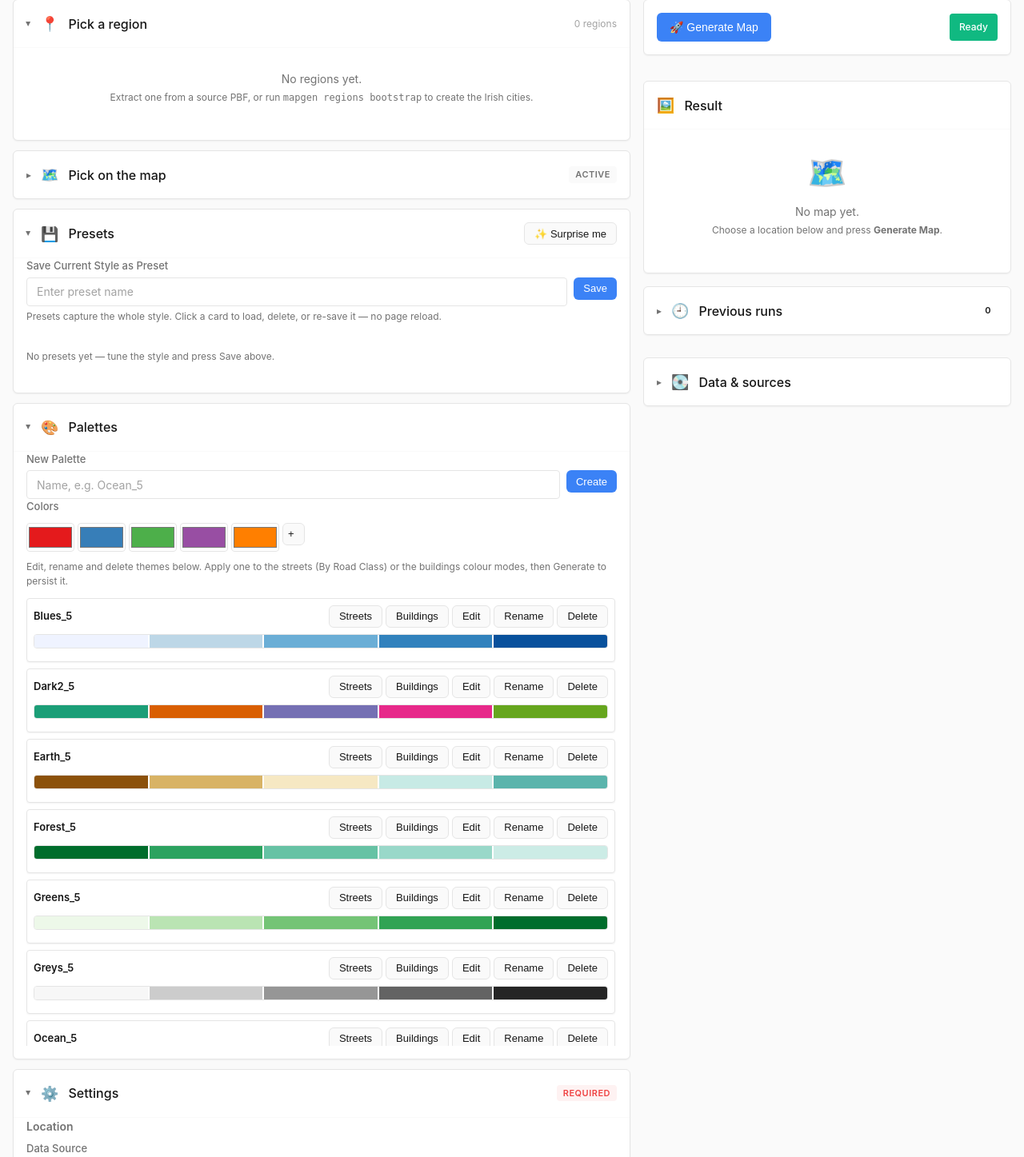
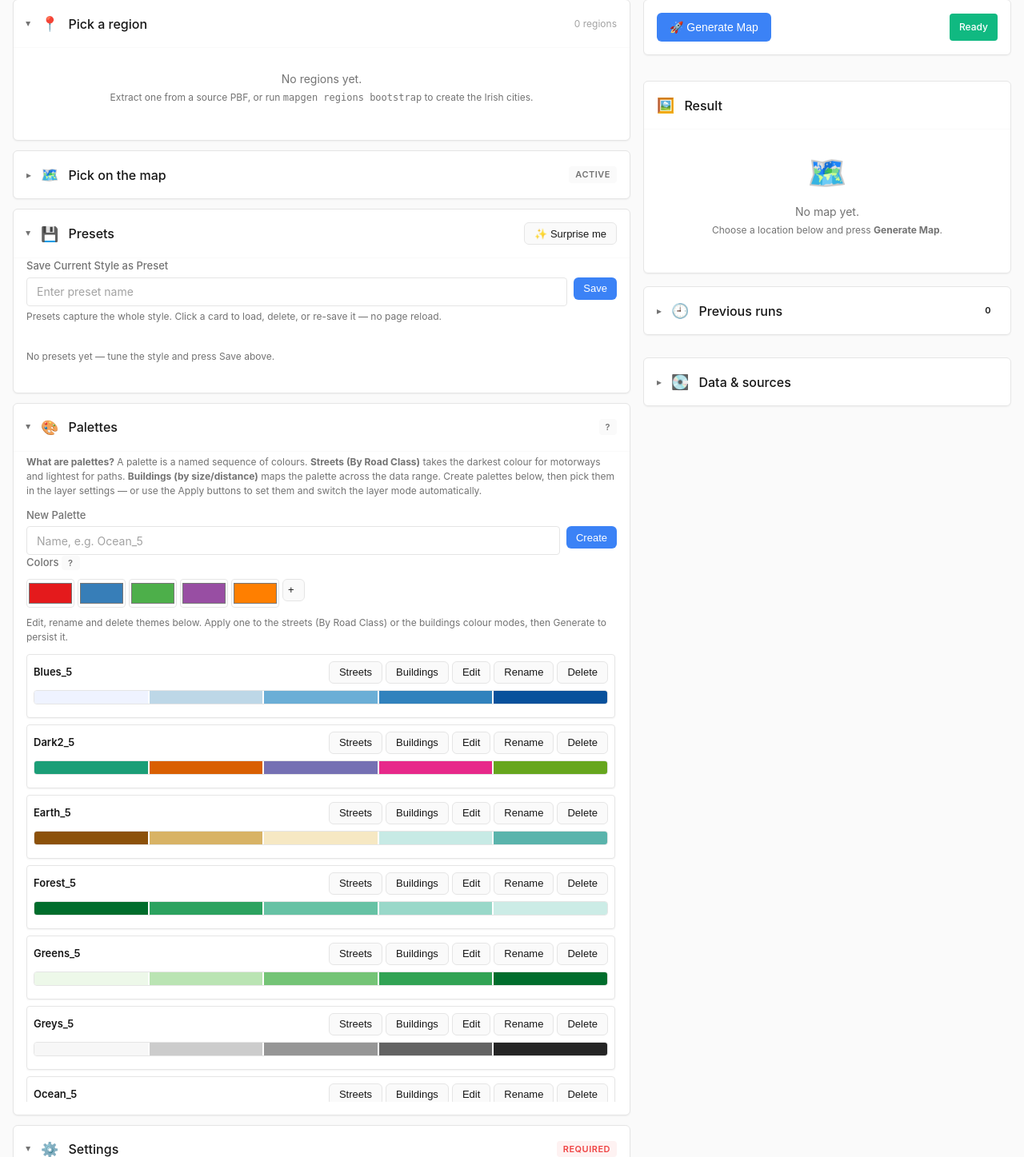
Before and after one commit to frankwoconnor/map_generator, a Flask app: page / in a window 1280 px wide. Shown: the part 102-1549 px from the top of the page at 80% size. Run offline with Flask 3, Linux system fonts and the light colour scheme; data that the repository does not hold is empty.

Commit message:
Fix water layer artifacts and improve UI tooltips/job tracking
Water layer fixes:
- Fix geometry repair in fetch.py: use shapely.make_valid() instead of buffer(0) for polygons to avoid triangular wedge artifacts from bad ring closures
- Filter out river centerlines (waterway=river) that overlap with river polygons (water=river) to prevent misaligned double-rendering
- Add 1% bbox buffer for water layer to prevent blunt clipping of river polygons at map edge

UI improvements:
- Add CSS tooltip system (data-tooltip attribute) with hover/focus support
- Add tooltips to Advanced Settings section (Simplify Tolerance, Min Size, Hatch Pattern)
- Add tooltips to Palettes section, Street/Building color modes, Variable widths
- Improve palette gallery: show 'in use by' hint listing which layers use each palette
- Add clearer palette section explanation

Job tracking fixes:
- Add SSE fallback polling (2s interval) in trackJob() if SSE fails or connects slowly
- Add 5s safety net to start polling if SSE never connects
- Add manual 'Refresh results' button to job panel
- Make refreshResultAndGallery() report errors when showErrors=true

All 130 tests pass.

```diff
--- a/static/app.js
+++ b/static/app.js
@@ -633,6 +633,39 @@ function initAsyncGeneration() {
             } catch (err) { /* server will notice the job end either way */ }
         });
     }
+
+    const refreshBtn = document.getElementById('job-refresh');
+    if (refreshBtn) {
+        refreshBtn.addEventListener('click', async () => {
+            if (!currentJobId) return;
+            refreshBtn.disabled = true;
+            refreshBtn.textContent = '⟳ Checking…';
+            try {
+                // Fetch latest job status
+                const resp = await fetch(`/api/jobs/${currentJobId}`);
+                const data = await resp.json();
+                if (resp.ok && data.success) {
+                    const job = data.job;
+                    setJobStatusLabel(job.status);
+                    if (job.status === 'done') {
+                        await refreshResultAndGallery(true);
+                        refreshBtn.hidden = true;
+                    } else if (job.status === 'error' || job.status === 'cancelled') {
+                        refreshBtn.textContent = '⟳ Refresh results';
+                        refreshBtn.disabled = false;
+                    } else {
+                        // Still running
+                        refreshBtn.textContent = '⟳ Refresh results';
+                        refreshBtn.disabled = false;
+                    }
+                }
+            } catch (err) {
+                showAlert('Refresh failed: ' + err.message);
+                refreshBtn.textContent = '⟳ Refresh results';
+                refreshBtn.disabled = false;
+            }
+        });
+    }
 }
 
 function validateLocationInputs(form) {
@@ -664,6 +697,18 @@ async function trackJob(jobId, handleTerminal) {
     const terminalHandler = handleTerminal || handleJobTerminal;
     const log = getJobLog();
     let lastSeq = 0;
+    let pollTimer = null;
+    let sseClosed = false;
+    let terminalCalled = false;
+
+    const callTerminal = (msg) => {
+        if (terminalCalled) return;
+        terminalCalled = true;
+        if (pollTimer) clearInterval(pollTimer);
+        terminalHandler(msg);
+    };
+
+    // Initial status fetch
     try {
         const resp = await fetch(`/api/jobs/${jobId}`);
         const data = await resp.json();
@@ -675,13 +720,25 @@ async function trackJob(jobId, handleTerminal) {
             if (job.error) showJobError(job.error);
             if (job.status !== 'running' && job.status !== 'queued') {
                 // Already finished before we subscribed.
-                terminalHandler({ job_id: jobId, status: job.status, error: job.error });
+                callTerminal({ job_id: jobId, status: job.status, error: job.error });
                 return;
             }
         }
     } catch (err) { /* fall through to SSE */ }
 
+    // SSE connection with fallback polling
     const es = new EventSource(`/api/jobs/${jobId}/events`);
+    let sseConnected = false;
+
+    es.addEventListener('open', () => {
+        sseConnected = true;
+        // If we already have a poll timer, clear it since SSE is working
+        if (pollTimer) {
+            clearInterval(pollTimer);
+            pollTimer = null;
+        }
+    });
+
     es.addEventListener('message', (event) => {
         const msg = JSON.parse(event.data);
         if (msg.type === 'line' && msg.seq > lastSeq) {
@@ -689,10 +746,63 @@ async function trackJob(jobId, handleTerminal) {
             lastSeq = msg.seq;
         }
     });
+
     es.addEventListener('terminal', (event) => {
+        sseClosed = true;
         es.close();
-        terminalHandler(JSON.parse(event.data));
-    });
+        callTerminal(JSON.parse(event.data));
+    });
+
+    // SSE error/close handling - start polling fallback
+    es.onerror = () => {
+        if (sseClosed) return;
+        sseClosed = true;
+        es.close();
+        // Start polling fallback if not already terminal
+        if (!terminalCalled) {
+            startPollingFallback();
+        }
+    };
+
+    function startPollingFallback() {
+        if (pollTimer) return;
+        pollTimer = setInterval(async () => {
+            if (terminalCalled) {
+                clearInterval(pollTimer);
+                pollTimer = null;
+                return;
+            }
+            try {
+                const resp = await fetch(`/api/jobs/${jobId}`);
+                const data = await resp.json();
+                if (resp.ok && data.success) {
+                    const job = data.job;
+                    setJobStatusLabel(job.status);
+                    // Append any new log lines
+                    if (job.lines && job.total_lines > lastSeq) {
+                        const newLines = job.lines.slice(-(job.total_lines - lastSeq));
+                        newLines.forEach(line => appendJobLine(line));
+                        lastSeq = job.total_lines;
+                    }
+                    if (job.error && !log.textContent.includes(job.error)) {
+                        showJobError(job.error);
+                    }
+                    if (job.status !== 'running' && job.status !== 'queued') {
+                        callTerminal({ job_id: jobId, status: job.status, error: job.error });
+                    }
+                }
+            } catch (err) {
+                // Polling failed, will retry
+            }
+        }, 2000); // Poll every 2 seconds
+    }
+
+    // Also start a delayed polling as safety net in case SSE silently fails
+    setTimeout(() => {
+        if (!sseConnected && !terminalCalled && !pollTimer) {
+            startPollingFallback();
+        }
+    }, 5000);
 }
 
 async function handleJobTerminal(jobId, msg) {
@@ -708,6 +818,11 @@ async function handleJobTerminal(jobId, msg) {
             return;
         }
         await refreshResultAndGallery();
+        // Show refresh button in case the user wants to manually refresh
+        const refreshBtn = document.getElementById('job-refresh');
+        if (refreshBtn) {
+            refreshBtn.hidden = false;
+        }
     } else {
         setStatus(status.charAt(0).toUpperCase() + status.slice(1));
         if (msg.error) showJobError(msg.error);
@@ -718,14 +833,19 @@ async function handleJobTerminal(jobId, msg) {
     if (cancelBtn) cancelBtn.disabled = false;
 }
 
-async function refreshResultAndGallery() {
+async function refreshResultAndGallery(showErrors = false) {
     try {
         const resp = await fetch('/api/runs?limit=12');
         const data = await resp.json();
-        if (!resp.ok || !data.success || !data.runs || !data.runs.length) return;
+        if (!resp.ok || !data.success || !data.runs || !data.runs.length) {
+            if (showErrors) showAlert('No runs found after generation.');
+            return;
+        }
         rebuildRunGrid(data.runs);
         applyRunToPreview(data.runs[0]);
-    } catch (err) { /* non-fatal */ }
+    } catch (err) {
+        if (showErrors) showAlert('Failed to refresh results: ' + err.message);
+    }
 }
 
 function rebuildRunGrid(runs) {
@@ -1296,7 +1416,7 @@ function renderPaletteGallery(palettes) {
     const gallery = document.getElementById('palette-gallery');
     if (!gallery) return;
 
-    const applied = appliedPaletteNames();
+    const applied = appliedPaletteNames(); // { paletteName: [layerLabels...] }
 
     gallery.innerHTML = '';
     Object.keys(palettes).sort().forEach(name => {
@@ -1313,8 +1433,15 @@ function renderPaletteGallery(palettes) {
         title.textContent = name;
         header.appendChild(title);
 
-        if (applied.has(name)) {
-            header.appendChild(makeInUseBadge());
+        // Show "in use by" hint
+        const inUseBy = applied[name];
+        if (inUseBy && inUseBy.length > 0) {
+            const usageSpan = document.createElement('span');
+            usageSpan.className = 'badge palette-inuse';
+            usageSpan.textContent = 'in use: ' + inUseBy.join(', ');
+            usageSpan.style.fontSize = '10px';
+            usageSpan.style.padding = '2px 6px';
+            header.appendChild(usageSpan);
         }
 
         const actions = document.createElement('div');
@@ -1499,23 +1626,42 @@ function applyPaletteToBuildings(name) {
 }
 
 function appliedPaletteNames() {
-    const names = new Set();
-    PALETTE_SELECT_IDS.forEach(id => {
+    // Returns object: { paletteName: ['streets', 'buildings-size', 'buildings-distance'] }
+    const usage = {};
+    const selectMap = {
+        'streets_street_palette': 'streets (by class)',
+        'auto_size_palette': 'buildings (by size)',
+        'auto_distance_palette': 'buildings (by distance)',
+    };
+    Object.entries(selectMap).forEach(([id, label]) => {
         const select = document.getElementById(id);
-        if (select && select.value) names.add(select.value);
-    });
-    return names;
+        if (select && select.value) {
+            if (!usage[select.value]) usage[select.value] = [];
+            usage[select.value].push(label);
+        }
+    });
+    return usage;
 }
 
 // Lightweight badge refresh after Apply (keeps any open editors intact).
 function updateInUseBadges() {
-    const applied = appliedPaletteNames();
+    const applied = appliedPaletteNames(); // { paletteName: [layerLabels...] }
     document.querySelectorAll('#palette-gallery .palette-card').forEach(card => {
-        const badge = card.querySelector('.palette-inuse');
-        if (applied.has(card.dataset.paletteName)) {
-            if (!badge) card.querySelector('.palette-card-header').appendChild(makeInUseBadge());
-        } else if (badge) {
-            badge.remove();
+        const name = card.dataset.paletteName;
+        const inUseBy = applied[name];
+        // Update or create the usage badge
+        let usageBadge = card.querySelector('.palette-inuse');
+        if (inUseBy && inUseBy.length > 0) {
+            if (!usageBadge) {
+                usageBadge = document.createElement('span');
+                usageBadge.className = 'badge palette-inuse';
+                usageBadge.style.fontSize = '10px';
+                usageBadge.style.padding = '2px 6px';
+                card.querySelector('.palette-card-header').appendChild(usageBadge);
+            }
+            usageBadge.textContent = 'in use: ' + inUseBy.join(', ');
+        } else if (usageBadge) {
+            usageBadge.remove();
         }
     });
 }
--- a/static/styles.css
+++ b/static/styles.css
@@ -285,6 +285,74 @@ h4 {
 .badge-required {
     background: #fef2f2;
     color: var(--error);
+}
+
+/* ============================================================================
+   Tooltips (data-tooltip attribute)
+   ========================================================================= */
+
+[data-tooltip] {
+    position: relative;
+    cursor: help;
+}
+
+[data-tooltip]::after {
+    content: attr(data-tooltip);
+    position: absolute;
+    bottom: 125%;
+    left: 50%;
+    transform: translateX(-50%);
+    width: max-content;
+    max-width: 320px;
+    padding: 8px 12px;
+    font-size: 12px;
+    font-weight: 400;
+    line-height: 1.4;
+    color: #fff;
+    background: var(--text-primary);
+    border-radius: var(--radius-sm);
+    text-align: center;
+    white-space: normal;
+    opacity: 0;
+    visibility: hidden;
+    transition: opacity 0.15s ease, visibility 0.15s ease;
+    z-index: 1000;
+    pointer-events: none;
+}
+
+[data-tooltip]::before {
+    content: '';
+    position: absolute;
+    bottom: 115%;
+    left: 50%;
+    transform: translateX(-50%);
+    border: 6px solid transparent;
+    border-top-color: var(--text-primary);
+    opacity: 0;
+    visibility: hidden;
+    transition: opacity 0.15s ease, visibility 0.15s ease;
+    z-index: 1000;
+    pointer-events: none;
+}
+
+[data-tooltip]:hover::after,
+[data-tooltip]:hover::before,
+[data-tooltip]:focus::after,
+[data-tooltip]:focus::before {
+    opacity: 1;
+    visibility: visible;
+}
+
+/* For badges specifically, position tooltip above the badge */
+.badge[data-tooltip]::after {
+    bottom: 130%;
+    font-size: 11px;
+    padding: 6px 10px;
+    max-width: 280px;
+}
+
+.badge[data-tooltip]::before {
+    bottom: 122%;
 }
 
 /* ============================================================================
--- a/templates/index.html
+++ b/templates/index.html
@@ -161,17 +161,24 @@
                 <summary>
                     <span class="section-icon">🎨</span>
                     <span class="section-title">Palettes</span>
+                    <span class="badge badge-muted" data-tooltip="Palettes are named colour sets used by street-by-class and buildings auto-styling. Pick a palette in Map Layers → Streets/Buildings, or use Apply below.">?</span>
                 </summary>
                 <div class="section-content">
+                    <p class="field-hint" style="margin-bottom: var(--space-md);">
+                        <strong>What are palettes?</strong> A palette is a named sequence of colours.
+                        <strong>Streets (By Road Class)</strong> takes the darkest colour for motorways and lightest for paths.
+                        <strong>Buildings (by size/distance)</strong> maps the palette across the data range.
+                        Create palettes below, then pick them in the layer settings — or use the Apply buttons to set them and switch the layer mode automatically.
+                    </p>
                     <div class="form-field">
                         <label for="new-palette-name">New Palette</label>
                         <div class="input-group">
-                            <input type="text" id="new-palette-name" placeholder="Name, e.g. Ocean_5">
+                            <input type="text" id="new-palette-name" placeholder="Name, e.g. Ocean_5" data-tooltip="Alphanumeric, underscores; used as the palette key in style.json">
                             <button type="button" class="btn btn-primary btn-sm" id="create-palette-btn">Create</button>
                         </div>
                     </div>
                     <div class="form-field">
-                        <label>Colors</label>
+                        <label>Colors <span class="badge badge-muted" data-tooltip="Click a colour swatch to change it. Drag to reorder (not yet implemented). At least 2 colours required.">?</span></label>
                         <div class="palette-editor-colors" id="new-palette-colors-row"></div>
                     </div>
                     <p class="field-hint">Edit, rename and delete themes below. Apply one to the streets
@@ -527,7 +534,7 @@
                             <div class="streets-styling">
                                 <h4>Street Styling</h4>
                                 <div class="form-field">
-                                    <label for="streets_style_mode">Color Mode</label>
+                                    <label for="streets_style_mode">Color Mode <span class="badge badge-muted" data-tooltip="Uniform = one colour for all roads. By Road Class = different colours per road type (motorway, trunk, primary, etc.) using a palette.">?</span></label>
                                     <select id="streets_style_mode" name="streets_style_mode">
                                         {% set street_mode = layer_config.style_mode | default('uniform') %}
                                         <option value="uniform" {% if street_mode == 'uniform' %}selected{% endif %}>Uniform</option>
@@ -540,14 +547,14 @@
                                     <label>
                                         <input type="checkbox" name="streets_variable_widths"
                                                {% if layer_config.variable_widths | default(true) %}checked{% endif %}>
-                                        Variable line widths per road class
+                                        Variable line widths per road class <span class="badge badge-muted" data-tooltip="When enabled, motorways draw thicker than residential roads. Uses the layer's Line Width as the base scale.">?</span>
                                     </label>
                                     <span class="field-hint">Motorways draw thick; paths draw thin.</span>
                                 </div>
 
                                 <div id="streets-by-class-section" class="color-mode-section">
                                     <div class="form-field">
-                                        <label for="streets_street_palette">Color Palette</label>
+                                        <label for="streets_street_palette">Color Palette <span class="badge badge-muted" data-tooltip="Select a palette to auto-fill road class colours (darkest = motorways, lightest = paths). You can override any class colour individually below.">?</span></label>
                                         <select id="streets_street_palette" name="streets_street_palette">
                                             <option value="">-- Default (grayscale ramp) --</option>
                                         </select>
@@ -588,7 +595,7 @@
                             <div class="buildings-styling">
                                 <h4>Building Colors</h4>
                                 <div class="form-field">
-                                    <label for="building_styling_mode">Color Mode</label>
+                                    <label for="building_styling_mode">Color Mode <span class="badge badge-muted" data-tooltip="Single Color = one colour for all buildings. Gradient by Distance = colour by distance from centre. Gradient by Size = colour by building footprint area. Size Categories = manual size bins with custom colours.">?</span></label>
                                     <select id="building_styling_mode" name="building_styling_mode">
                                         {% set mode = style.layers.buildings.auto_style_mode if style.layers.buildings.auto_style_mode is not none else 'manual' %}
                                         <option value="manual" {% if mode == 'manual' %}selected{% endif %}>Single Color</option>
@@ -608,7 +615,7 @@
 
                                 <div id="auto-distance-section" class="color-mode-section">
                                     <div class="form-field">
-                                        <label for="auto_distance_palette">Color Palette</label>
+                                        <label for="auto_distance_palette">Color Palette <span class="badge badge-muted" data-tooltip="Palette used for Gradient by Distance mode. Colours map from nearest (darkest) to farthest (lightest) buildings.">?</span></label>
                                         <select id="auto_distance_palette" name="auto_distance_palette">
                                             <option value="">-- Select Palette --</option>
                                         </select>
@@ -618,7 +625,7 @@
 
                                 <div id="auto-size-section" class="color-mode-section">
                                     <div class="form-field">
-                                        <label for="auto_size_palette">Color Palette</label>
+                                        <label for="auto_size_palette">Color Palette <span class="badge badge-muted" data-tooltip="Palette used for Gradient by Size mode. Colours map from smallest (lightest) to largest (darkest) buildings.">?</span></label>
                                         <select id="auto_size_palette" name="auto_size_palette">
                                             <option value="">-- Select Palette --</option>
                                         </select>
@@ -635,20 +642,20 @@
 
                             <!-- Advanced Settings (collapsed by default) -->
                             <details class="advanced-settings">
-                                <summary>Advanced Settings</summary>
+                                <summary>Advanced Settings <span class="badge badge-muted" data-tooltip="These affect geometry simplification, minimum feature size, and hatch fill patterns. Most users won't need to change them.">?</span></summary>
                                 <div class="form-row">
                                     <div class="form-field">
-                                        <label for="{{ layer_name }}_simplify_tolerance">Simplify Tolerance</label>
+                                        <label for="{{ layer_name }}_simplify_tolerance">Simplify Tolerance <span class="badge badge-muted" data-tooltip="Douglas-Peucker simplification tolerance in degrees. Higher = simpler geometry, faster render, less detail. Typical: 0.00001–0.0001.">?</span></label>
                                         <input type="number" id="{{ layer_name }}_simplify_tolerance" name="{{ layer_name }}_simplify_tolerance"
                                                value="{{ layer_config.simplify_tolerance }}" step="0.0000001" min="0">
                                     </div>
                                     <div class="form-field">
-                                        <label for="{{ layer_name }}_min_size_threshold">Min Size (m²)</label>
+                                        <label for="{{ layer_name }}_min_size_threshold">Min Size (m²) <span class="badge badge-muted" data-tooltip="Drop polygon features smaller than this area (square metres). Useful to remove tiny building footprints or water polygons. 0 = keep all.">?</span></label>
                                         <input type="number" id="{{ layer_name }}_min_size_threshold" name="{{ layer_name }}_min_size_threshold"
                                                value="{{ layer_config.min_size_threshold }}" step="0.0000001" min="0">
                                     </div>
                                     <div class="form-field">
-                                        <label for="{{ layer_name }}_hatch">Hatch Pattern</label>
+                                        <label for="{{ layer_name }}_hatch">Hatch Pattern <span class="badge badge-muted" data-tooltip="SVG hatch fill pattern for polygons. Adds texture (lines, crosshatch) on top of the fill colour. Works best with semi-transparent fills.">?</span></label>
                                         <select id="{{ layer_name }}_hatch" name="{{ layer_name }}_hatch">
                                             <option value="null" {% if layer_config.hatch is none %}selected{% endif %}>None</option>
                                             <option value="/" {% if layer_config.hatch == '/' %}selected{% endif %}>/</option>
@@ -688,6 +695,7 @@
                     <pre class="job-log" id="job-log"></pre>
                     <div class="download-row">
                         <button type="button" class="btn btn-secondary btn-sm" id="job-cancel">✕ Cancel</button>
+                        <button type="button" class="btn btn-secondary btn-sm" id="job-refresh" hidden>⟳ Refresh results</button>
                     </div>
                 </div>
             </div>
```
Also changed, not shown: main.py (+10 -1 lines), map_core/core/fetch.py (+19 -10 lines), map_core/core/plot.py (+20 -0 lines).
